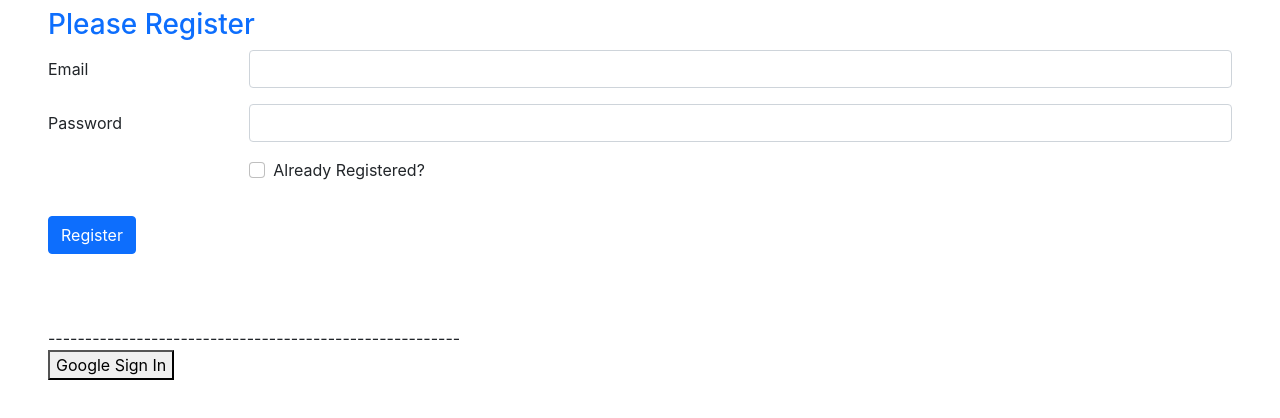
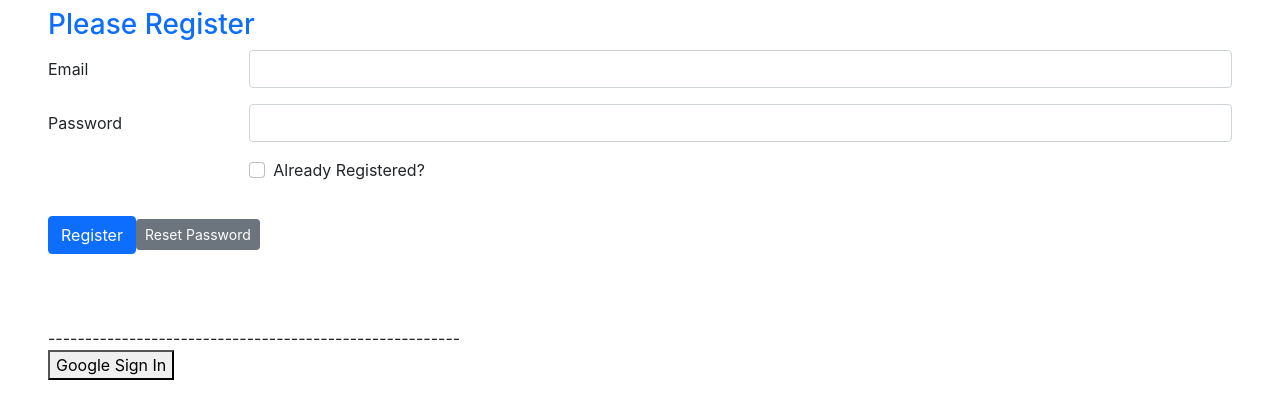
Before and after one commit to tawsifhye/react-firebase-authentication, a React (Create React App) app: page / in a window 1280 px wide. Shown: the top 418 px of the page. Built offline with nearby package versions, Linux system fonts and the light colour scheme.

Commit message:
Handle Email Verification, Forget Password Or Reset Password

```diff
--- a/src/App.js
+++ b/src/App.js
@@ -4,6 +4,8 @@ import {
   GoogleAuthProvider,
   createUserWithEmailAndPassword,
   signInWithEmailAndPassword,
+  sendEmailVerification,
+  sendPasswordResetEmail,
 } from "firebase/auth";
 import { useState } from "react";
 import "./App.css";
@@ -67,6 +69,8 @@ function App() {
     signInWithEmailAndPassword(auth, email, password)
       .then((result) => {
         const user = result.user;
+        console.log(user);
+        setError("");
       })
       .catch((error) => {
         setError(error.message);
@@ -77,8 +81,22 @@ function App() {
     createUserWithEmailAndPassword(auth, email, password)
       .then((result) => {
         const user = result.user;
-        console.log(user);
-        setError("Sign Up Successful");
+        verifyEmail();
+      })
+      .catch((error) => {
+        setError(error.message);
+      });
+  };
+  const verifyEmail = () => {
+    sendEmailVerification(auth.currentUser).then((result) => {
+      console.log(result);
+      setError("Email Sent Pleasse verify");
+    });
+  };
+  const handleResetPassword = () => {
+    sendPasswordResetEmail(auth, email)
+      .then((result) => {
+        setError("Password reset link sent to email.");
       })
       .catch((error) => {
         setError(error.message);
@@ -141,6 +159,13 @@ function App() {
         <button type="submit" className="btn btn-primary">
           {isLogin ? "Login" : "Register"}
         </button>
+        <button
+          onClick={handleResetPassword}
+          type="button"
+          className="btn btn-secondary btn-sm"
+        >
+          Reset Password
+        </button>
       </form>
       <div></div>
       <br /> <br /> <br />
```
